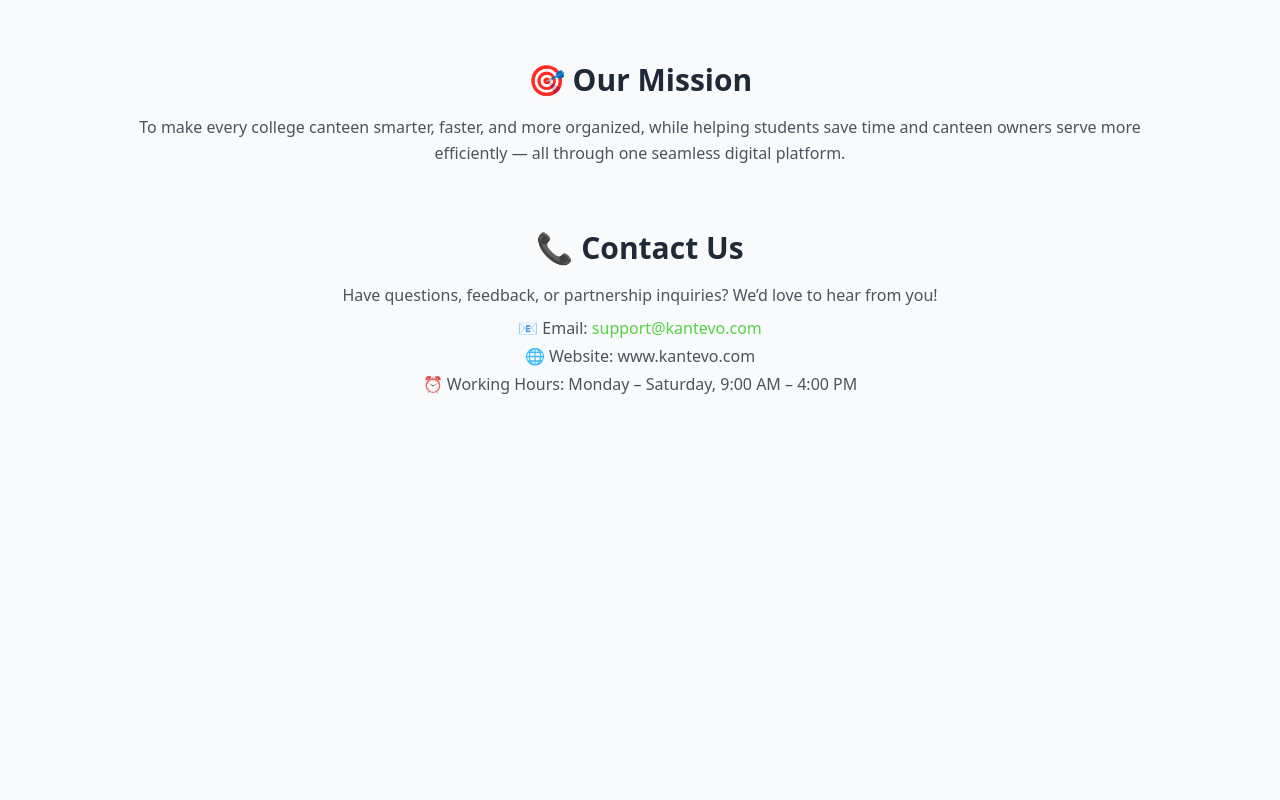
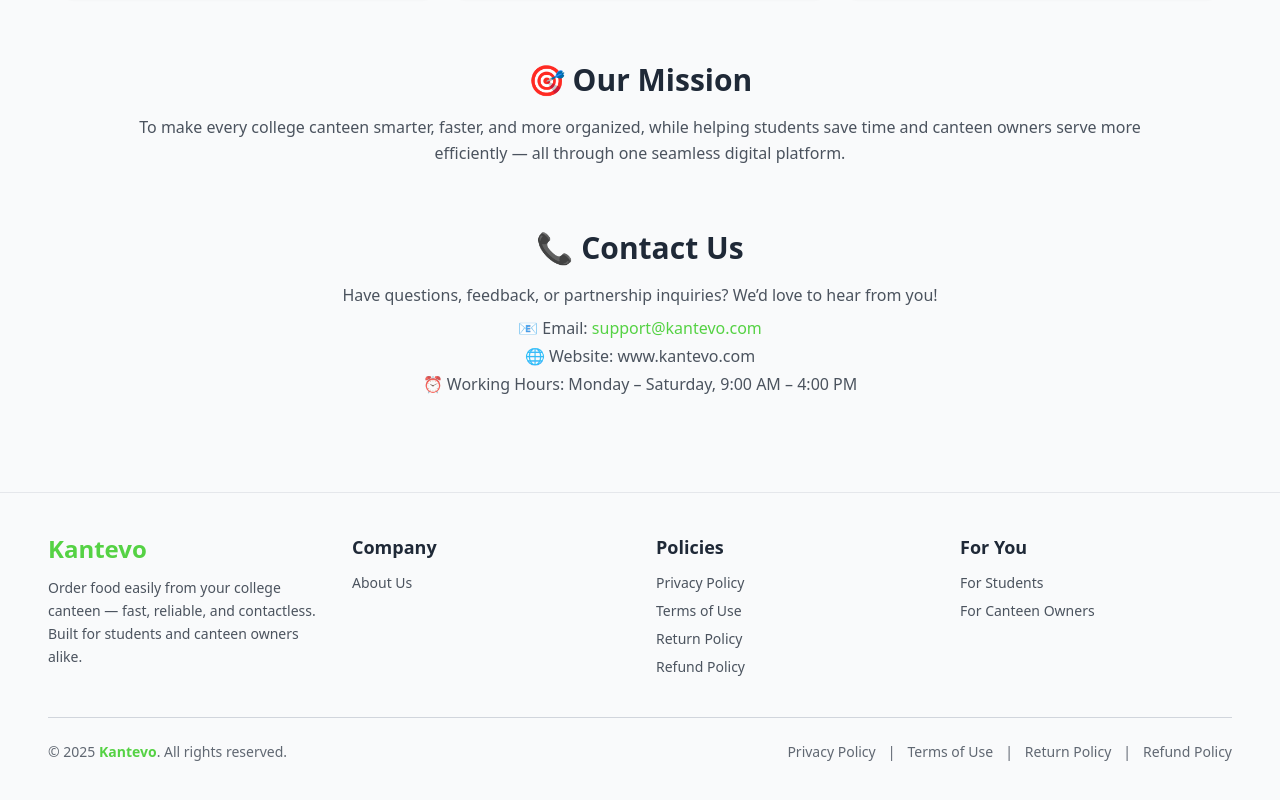
Before and after one commit to me-raziulislam/kantevo-web, a React (Vite) app: page /about in a window 1280 px wide. Shown: the part 1159-1959 px from the top of the page. Before the commit the page ends 1651 px from the top, so only its background shows below. Built offline with nearby package versions, Linux system fonts and the light colour scheme; no server answers.

Commit message:
Updated Footer visibility in App.jsx and ProtectedRoute.jsx to wait until the AuthContext finishes loading before making redirect decisions

```diff
--- a/src/App.jsx
+++ b/src/App.jsx
@@ -26,8 +26,14 @@
     );
   }
 
-  // Show footer only on Home page
-  const showFooter = location.pathname === "/";
+  // const publicPaths = ["/", "/login", "/register", "/privacy-policy", "/terms-of-use", "/refund-policy", "/return-policy", "/about"];
+  // const showFooter = publicPaths.includes(location.pathname);
+
+  // Show footer only on non dashboard pages
+  const hideFooter = location.pathname.startsWith("/student") ||
+    location.pathname.startsWith("/admin") ||
+    location.pathname.startsWith("/canteen");
+  const showFooter = !hideFooter;
 
   return (
     <div className="min-h-screen flex flex-col">
--- a/src/components/ProtectedRoute.jsx
+++ b/src/components/ProtectedRoute.jsx
@@ -2,7 +2,17 @@
 import { useAuth } from '../context/AuthContext';
 
 const ProtectedRoute = ({ allowedRoles }) => {
-    const { user } = useAuth();
+    const { user, loading } = useAuth();
+
+    // 🕒 Wait for session restoration
+    if (loading) {
+        return (
+            <div className="flex flex-col items-center gap-3 mt-10">
+                <div className="animate-spin rounded-full h-12 w-12 border-t-4 border-b-4 border-lime-500 border-solid"></div>
+                <p className="text-gray-600 font-medium">Loading your session...</p>
+            </div>
+        );
+    }
 
     if (!user) return <Navigate to="/login" replace />;
     if (!allowedRoles.includes(user.role)) return <Navigate to="/" replace />;
```
